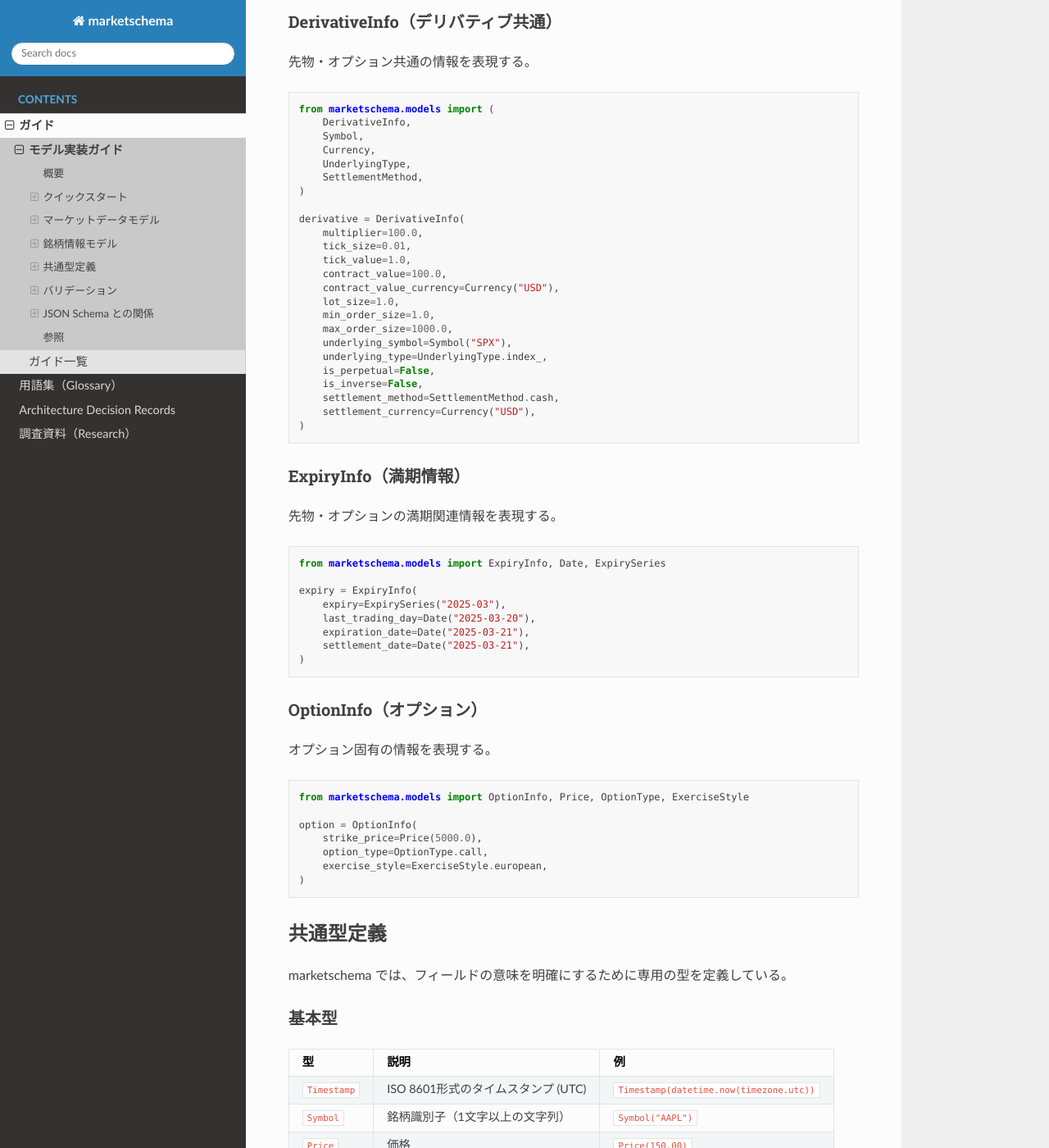
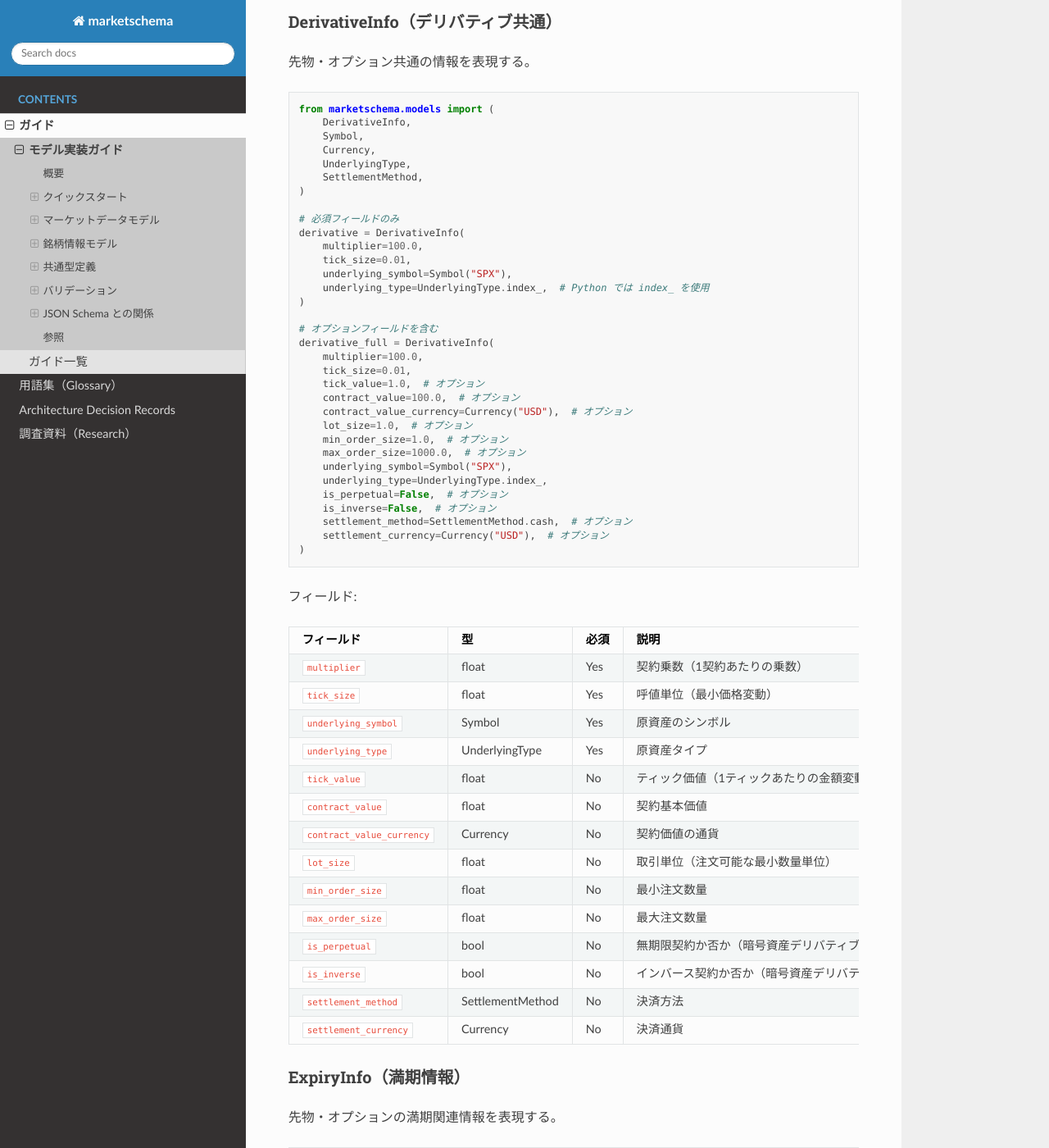
Before and after one commit to drillan/marketschema, a Sphinx documentation site: the page built from docs/guides/models.md, in a window 1280 px wide and 1400 px high, scrolled down 5713 px. Shown: the whole window at 82% size. Built offline with Sphinx 7.4.7 and the Read the Docs theme 3.1.0, drawn with Linux system fonts in a browser that asks for light colours; some of the changed text lies outside the part shown.

Commit message:
docs: fix required/optional field documentation in models.md
- DerivativeInfo: clarify that only multiplier, tick_size,
  underlying_symbol, underlying_type are required
- ExpiryInfo: clarify that only expiration_date is required,
  add proper import for Date/ExpirySeries
- OptionInfo: clarify that exercise_style is optional
- Add note about UnderlyingType.index_ Python naming
- Add note about schema file list potentially growing

Co-Authored-By: Claude Opus 4.5 <noreply@anthropic.com>

````diff
--- a/docs/guides/models.md
+++ b/docs/guides/models.md
@@ -273,38 +273,82 @@ from marketschema.models import (
     SettlementMethod,
 )
 
+# 必須フィールドのみ
 derivative = DerivativeInfo(
     multiplier=100.0,
     tick_size=0.01,
-    tick_value=1.0,
-    contract_value=100.0,
-    contract_value_currency=Currency("USD"),
-    lot_size=1.0,
-    min_order_size=1.0,
-    max_order_size=1000.0,
+    underlying_symbol=Symbol("SPX"),
+    underlying_type=UnderlyingType.index_,  # Python では index_ を使用
+)
+
+# オプションフィールドを含む
+derivative_full = DerivativeInfo(
+    multiplier=100.0,
+    tick_size=0.01,
+    tick_value=1.0,  # オプション
+    contract_value=100.0,  # オプション
+    contract_value_currency=Currency("USD"),  # オプション
+    lot_size=1.0,  # オプション
+    min_order_size=1.0,  # オプション
+    max_order_size=1000.0,  # オプション
     underlying_symbol=Symbol("SPX"),
     underlying_type=UnderlyingType.index_,
-    is_perpetual=False,
-    is_inverse=False,
-    settlement_method=SettlementMethod.cash,
-    settlement_currency=Currency("USD"),
+    is_perpetual=False,  # オプション
+    is_inverse=False,  # オプション
+    settlement_method=SettlementMethod.cash,  # オプション
+    settlement_currency=Currency("USD"),  # オプション
 )
 ```
+
+フィールド:
+
+| フィールド | 型 | 必須 | 説明 |
+|-----------|------|------|------|
+| `multiplier` | float | Yes | 契約乗数（1契約あたりの乗数） |
+| `tick_size` | float | Yes | 呼値単位（最小価格変動） |
+| `underlying_symbol` | Symbol | Yes | 原資産のシンボル |
+| `underlying_type` | UnderlyingType | Yes | 原資産タイプ |
+| `tick_value` | float | No | ティック価値（1ティックあたりの金額変動） |
+| `contract_value` | float | No | 契約基本価値 |
+| `contract_value_currency` | Currency | No | 契約価値の通貨 |
+| `lot_size` | float | No | 取引単位（注文可能な最小数量単位） |
+| `min_order_size` | float | No | 最小注文数量 |
+| `max_order_size` | float | No | 最大注文数量 |
+| `is_perpetual` | bool | No | 無期限契約か否か（暗号資産デリバティブ向け） |
+| `is_inverse` | bool | No | インバース契約か否か（暗号資産デリバティブ向け） |
+| `settlement_method` | SettlementMethod | No | 決済方法 |
+| `settlement_currency` | Currency | No | 決済通貨 |
 
 ### ExpiryInfo（満期情報）
 
 先物・オプションの満期関連情報を表現する。
 
 ```python
-from marketschema.models import ExpiryInfo, Date, ExpirySeries
+from marketschema.models import ExpiryInfo
+from marketschema.models.definitions import Date, ExpirySeries
 
-expiry = ExpiryInfo(
-    expiry=ExpirySeries("2025-03"),
-    last_trading_day=Date("2025-03-20"),
+# 必須フィールドのみ
+expiry_minimal = ExpiryInfo(
     expiration_date=Date("2025-03-21"),
-    settlement_date=Date("2025-03-21"),
+)
+
+# オプションフィールドを含む
+expiry_full = ExpiryInfo(
+    expiry=ExpirySeries("2025-03"),  # オプション
+    last_trading_day=Date("2025-03-20"),  # オプション
+    expiration_date=Date("2025-03-21"),
+    settlement_date=Date("2025-03-21"),  # オプション
 )
 ```
+
+フィールド:
+
+| フィールド | 型 | 必須 | 説明 |
+|-----------|------|------|------|
+| `expiration_date` | Date | Yes | 満期日/SQ日 |
+| `expiry` | ExpirySeries | No | 満期系列識別子（YYYY-MM, YYYY-Www, YYYY-MM-DD形式） |
+| `last_trading_day` | Date | No | 取引可能な最終日 |
+| `settlement_date` | Date | No | 決済日 |
 
 ### OptionInfo（オプション）
 
@@ -313,12 +357,27 @@ expiry = ExpiryInfo(
 ```python
 from marketschema.models import OptionInfo, Price, OptionType, ExerciseStyle
 
+# 必須フィールドのみ
 option = OptionInfo(
     strike_price=Price(5000.0),
     option_type=OptionType.call,
-    exercise_style=ExerciseStyle.european,
+)
+
+# オプションフィールドを含む
+option_with_style = OptionInfo(
+    strike_price=Price(5000.0),
+    option_type=OptionType.call,
+    exercise_style=ExerciseStyle.european,  # オプション
 )
 ```
+
+フィールド:
+
+| フィールド | 型 | 必須 | 説明 |
+|-----------|------|------|------|
+| `strike_price` | Price | Yes | 権利行使価格 |
+| `option_type` | OptionType | Yes | オプションタイプ（call/put） |
+| `exercise_style` | ExerciseStyle | No | 行使スタイル（american/european/bermudan） |
 
 ## 共通型定義
 
@@ -342,7 +401,9 @@ marketschema では、フィールドの意味を明確にするために専用
 | `OptionType` | オプションタイプ | `call`, `put` |
 | `ExerciseStyle` | 行使スタイル | `american`, `european`, `bermudan` |
 | `SettlementMethod` | 決済方法 | `cash`, `physical` |
-| `UnderlyingType` | 原資産タイプ | `stock`, `index`, `etf`, `commodity`, `currency`, `crypto` |
+| `UnderlyingType` | 原資産タイプ | `stock`, `index_`*, `etf`, `commodity`, `currency`, `crypto` |
+
+\* Python では予約語 `index` との衝突を避けるため `UnderlyingType.index_` を使用。シリアライズ時は `"index"` となる。
 
 ### 文字列パターン型
 
@@ -455,7 +516,7 @@ marketschema は Schema First アプローチを採用している。
 
 ### スキーマファイルの場所
 
-スキーマファイルは `src/marketschema/schemas/` に配置されている。
+スキーマファイルは `src/marketschema/schemas/` に配置されている。主要なスキーマには以下が含まれる（新規追加により増える可能性あり）:
 
 ```text
 src/marketschema/schemas/
````
